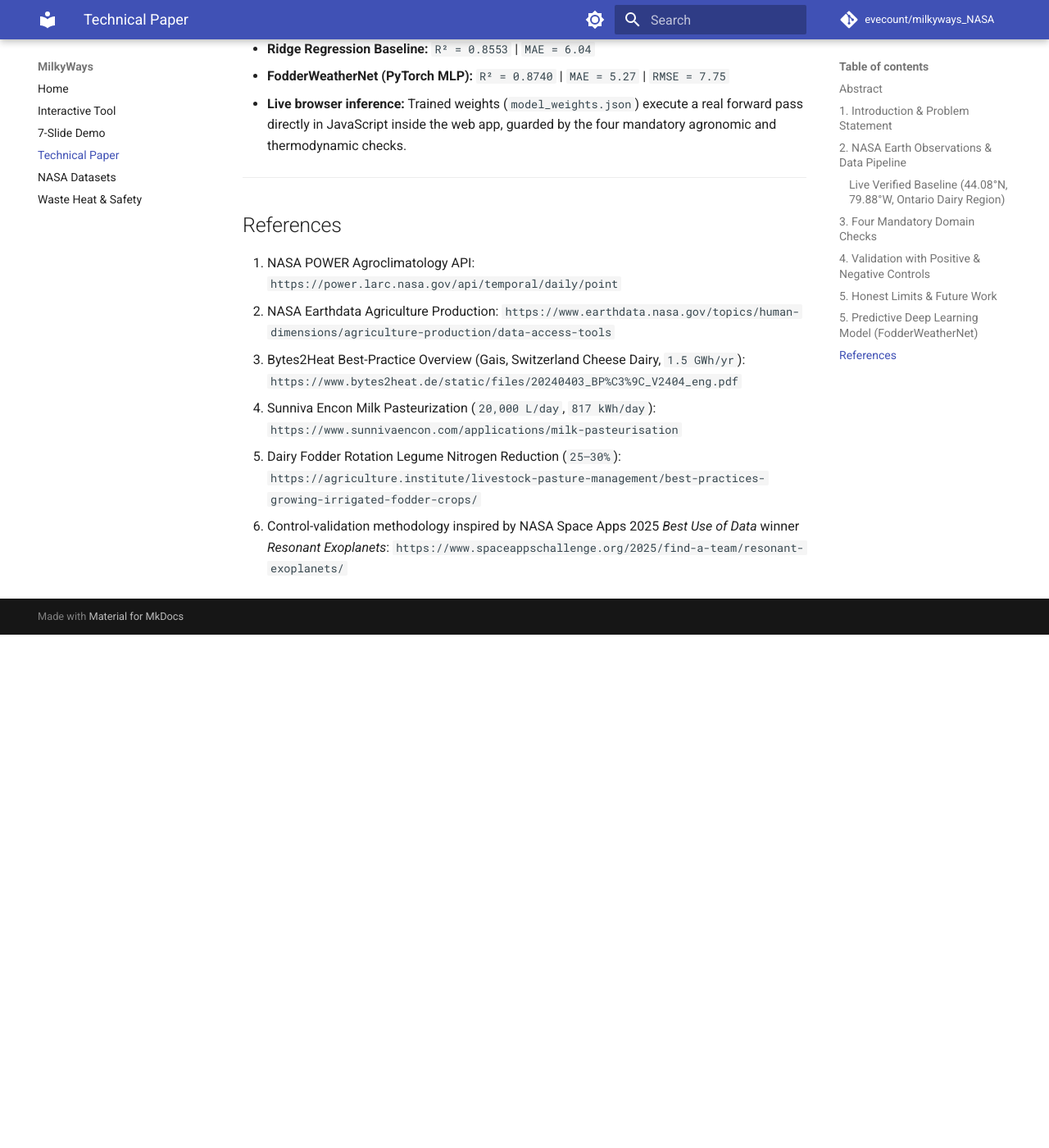
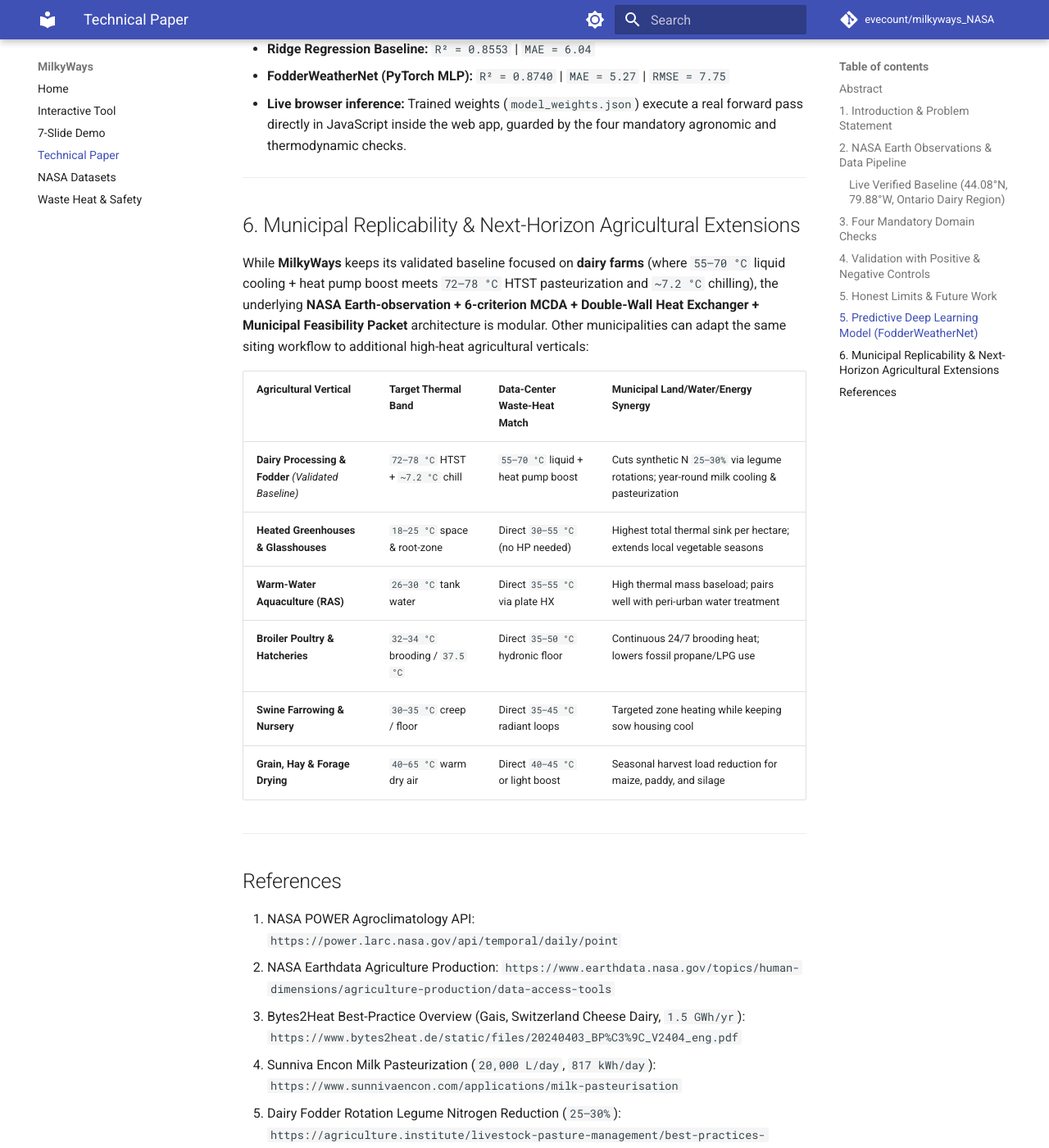
Before and after one commit to evecount/milkyways_NASA, an MkDocs documentation site: the page built from docs/paper.md, in a window 1280 px wide and 1400 px high, scrolled down 4327 px. Shown: the whole window at 82% size. Built offline with MkDocs 1.6.1 and Material for MkDocs 9.7.7, drawn with Linux system fonts in a browser that asks for light colours; comment, search, counter and statistics services are not loaded; before the commit the page ends 5101 px from its top, so only the background shows below that.

Commit message:
Document municipal replicability & next-horizon agricultural extensions

```diff
--- a/docs/paper.md
+++ b/docs/paper.md
@@ -87,6 +87,21 @@ To make **MilkyWays** a predictive decision-support tool rather than a static lo
 
 ---
 
+## 6. Municipal Replicability & Next-Horizon Agricultural Extensions
+
+While **MilkyWays** keeps its validated baseline focused on **dairy farms** (where `55–70 °C` liquid cooling + heat pump boost meets `72–78 °C` HTST pasteurization and `~7.2 °C` chilling), the underlying **NASA Earth-observation + 6-criterion MCDA + Double-Wall Heat Exchanger + Municipal Feasibility Packet** architecture is modular. Other municipalities can adapt the same siting workflow to additional high-heat agricultural verticals:
+
+| Agricultural Vertical | Target Thermal Band | Data-Center Waste-Heat Match | Municipal Land/Water/Energy Synergy |
+| :--- | :--- | :--- | :--- |
+| **Dairy Processing & Fodder** *(Validated Baseline)* | `72–78 °C` HTST + `~7.2 °C` chill | `55–70 °C` liquid + heat pump boost | Cuts synthetic N `25–30%` via legume rotations; year-round milk cooling & pasteurization |
+| **Heated Greenhouses & Glasshouses** | `18–25 °C` space & root-zone | Direct `30–55 °C` (no HP needed) | Highest total thermal sink per hectare; extends local vegetable seasons |
+| **Warm-Water Aquaculture (RAS)** | `26–30 °C` tank water | Direct `35–55 °C` via plate HX | High thermal mass baseload; pairs well with peri-urban water treatment |
+| **Broiler Poultry & Hatcheries** | `32–34 °C` brooding / `37.5 °C` | Direct `35–50 °C` hydronic floor | Continuous 24/7 brooding heat; lowers fossil propane/LPG use |
+| **Swine Farrowing & Nursery** | `30–35 °C` creep / floor | Direct `35–45 °C` radiant loops | Targeted zone heating while keeping sow housing cool |
+| **Grain, Hay & Forage Drying** | `40–65 °C` warm dry air | Direct `40–45 °C` or light boost | Seasonal harvest load reduction for maize, paddy, and silage |
+
+---
+
 ## References
 
 1. NASA POWER Agroclimatology API: `https://power.larc.nasa.gov/api/temporal/daily/point`
--- a/docs/slides/index.html
+++ b/docs/slides/index.html
@@ -426,7 +426,7 @@
             and planners argue <em>in tandem</em> for closed-loop co-location zoning (cutting synthetic N 25&ndash;30%)
             rather than farmland conversion.</li>
           <li><strong>For Data Centers &amp; Next Horizon:</strong> Turns rejected low-grade heat into a measurable
-            community asset &mdash; and scales next to broiler poultry houses needing 32&ndash;34 &deg;C brooding heat.
+            community asset &mdash; validated on dairy today, and modular for other municipalities to extend to heated greenhouses (18&ndash;25 &deg;C), aquaculture/RAS (26&ndash;30 &deg;C), broiler poultry (32&ndash;34 &deg;C), and grain drying (40&ndash;65 &deg;C).
           </li>
         </ul>
       </div>
```
